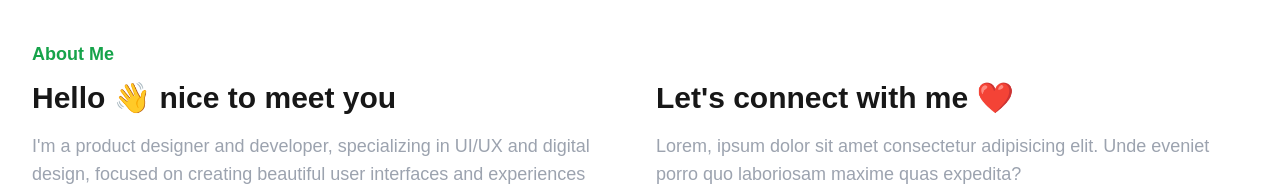
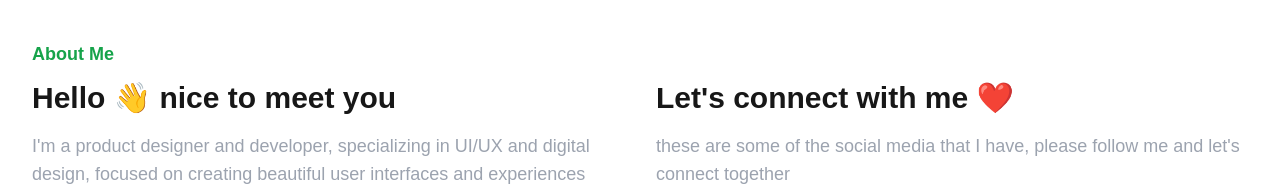
Before and after one commit to hiharpin/portfolio, a website: page index.html in a window 1280 px wide. Shown: the part 920-1114 px from the top of the page. Drawn offline with Linux system fonts and the light colour scheme.

Commit message:
social media commit

```diff
--- a/index.html
+++ b/index.html
@@ -118,9 +118,8 @@
                 <div class="w-full px-4 lg:w-1/2">
                     <h3 class="font-semibold text-black text-2xl
                     mb-4 lg:text-3xl lg:pt-10">Let's connect with me ❤️</h3>
-                    <p class="font-medium text-base text-gray mb-6 lg:text-lg">Lorem, ipsum dolor sit amet consectetur adipisicing elit.
-                        Unde eveniet porro quo laboriosam
-                        maxime quas expedita?
+                    <p class="font-medium text-base text-gray mb-6 lg:text-lg">these are some of the social media that I have,
+                        please follow me and let's connect together
                     </p>
                     <div class="flex item-centered">
                         <!---- Instagram -->
```
